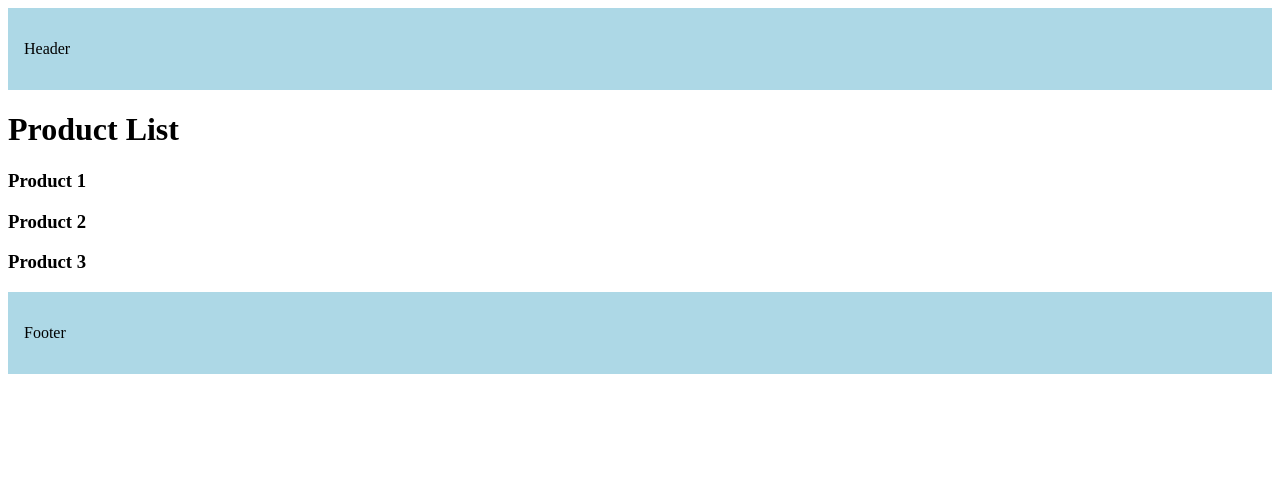
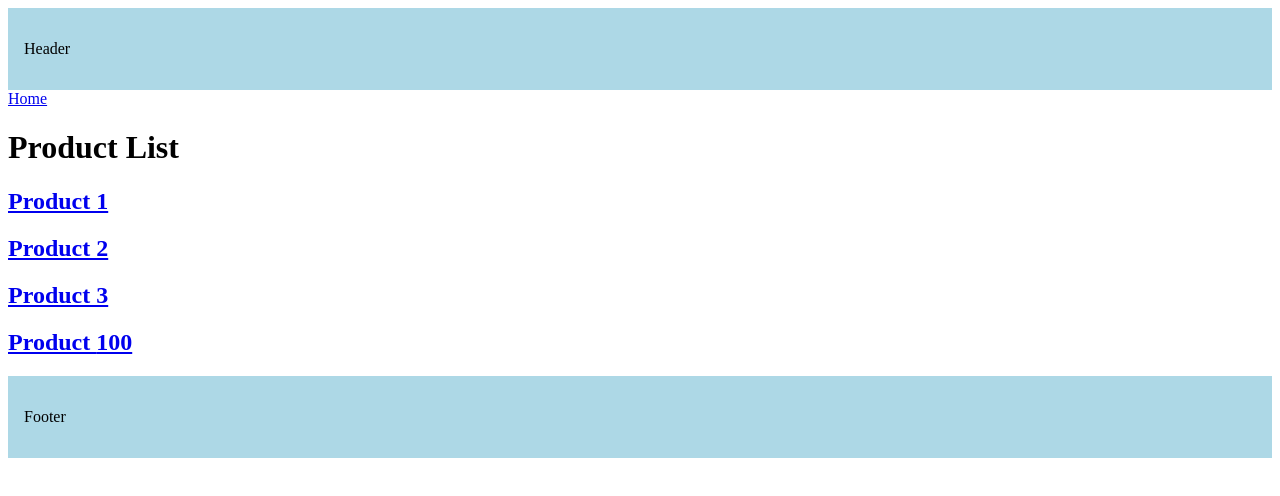
Before and after one commit to HarshitAnchan/Next-tut, a Next.js app: page /products in a window 1280 px wide. Shown: the top 496 px of the page. Built offline with nearby package versions, Linux system fonts and the light colour scheme.

Commit message:
active links

```diff
--- /dev/null
+++ b/src/app/(auth)/styles.css
@@ -0,0 +1,3 @@
+@tailwind base;
+@tailwind components;
+@tailwind utilities;
--- a/src/app/products/page.tsx
+++ b/src/app/products/page.tsx
@@ -1,12 +1,26 @@
+import Link from "next/link"
+
 export default function ProductList(){
+
+    const productId = 100
     return(
         <>
+        <Link href ="/"> Home</Link>
         <h1>
             Product List
         </h1>
-        <h3>Product 1</h3>
-        <h3>Product 2</h3>
-        <h3>Product 3</h3>
+        <h2>
+        <Link href="products/1">Product 1</Link>
+        </h2>
+        <h2>
+        <Link href="products/2">Product 2</Link>
+        </h2>
+        <h2>
+        <Link href="products/3" replace>Product 3</Link>
+        </h2>
+        <h2>
+        <Link href={`products/${productId}`}>Product {productId}</Link>
+        </h2>
         </>
 
     )
```
Also changed, not shown: src/app/(auth)/layout.tsx (added, +40 -0 lines), src/app/page.tsx (+9 -1 lines).
